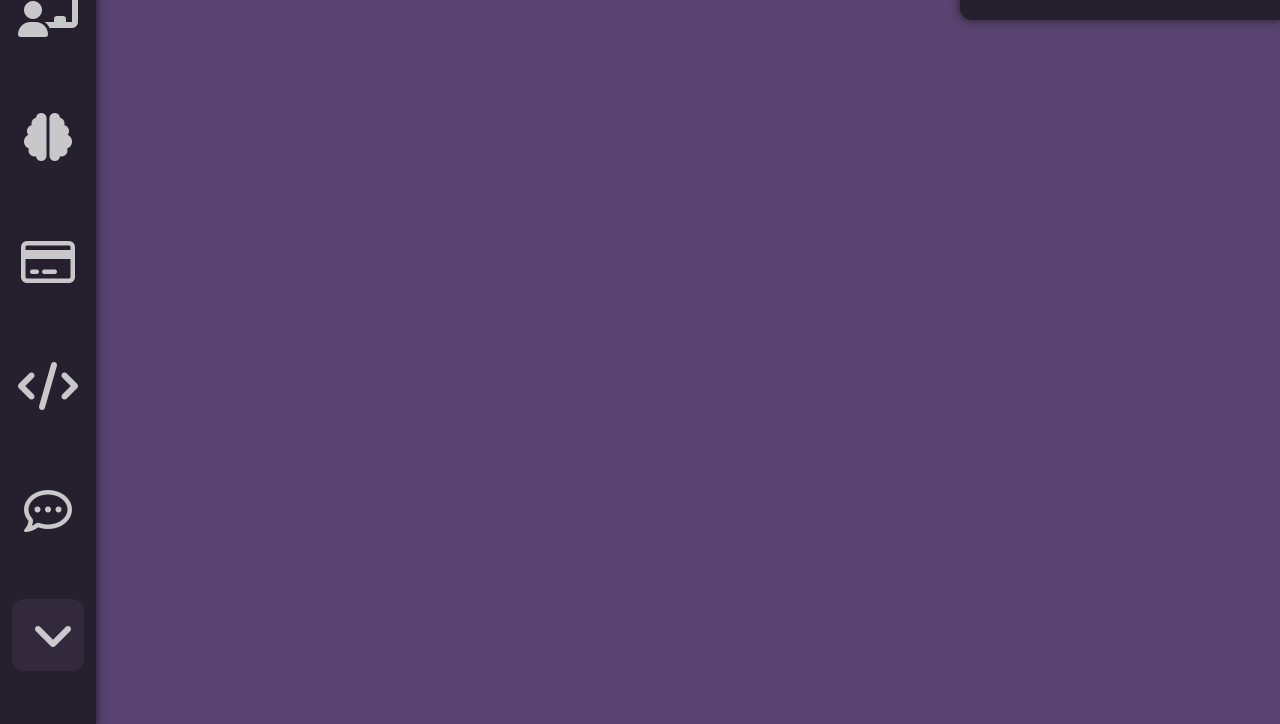
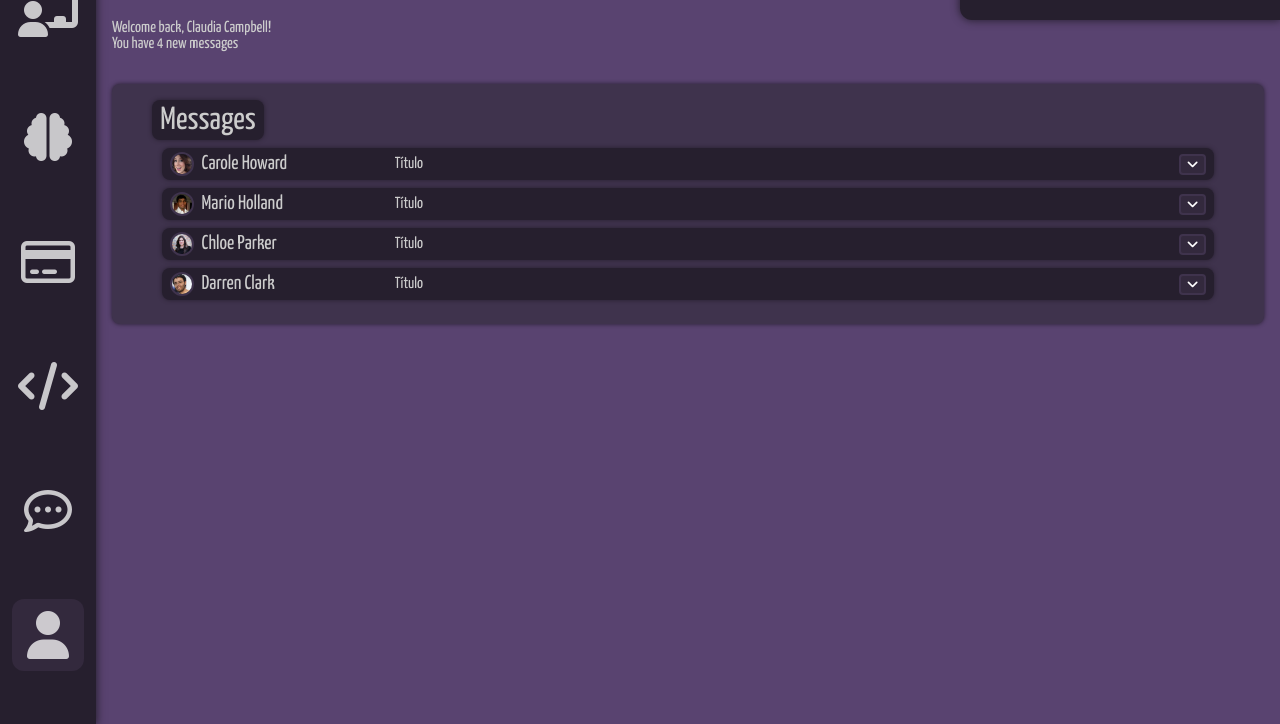
Before and after one commit to CaioZirretta/Gamers-Tavern, a plain HTML site: page index.html in a window 1280 px wide. Shown: the part 76-800 px from the top of the page. Drawn offline with Linux system fonts and the light colour scheme.

Commit message:
Messages section
- Message with title, subject and expand button.
- Expand button shows the content of the message

```diff
--- a/index.html
+++ b/index.html
@@ -21,8 +21,68 @@
         </div>
      </header>
     <main>
-        <section id="welcome">
-            <div class="welcome"></div>
+        <section id="welcome" class="grid">
+            <div class="container">
+                <div class="welcome-user">Welcome back, Claudia Campbell!</div>
+                <div class="welcome-messages">You have 4 new messages</div>
+            </div>
+        </section>
+        <section id="messages" class="grid">
+            <div class="messages">
+                <div class="title"><p>Messages</p></div>
+                <div class="message">
+                    <div class="message-pre">
+                        <img src="assets/img/33.jpg" alt="">
+                        <div class="message-sender">Carole Howard</div>
+                        <div class="message-subject">Título</div>
+                        <div class="message-expand">
+                            <button><i class="fas fa-angle-down"></i></button>
+                        </div>
+                    </div>
+                    <div class="message-content">
+                        <p>Lorem ipsum dolor sit amet consectetur, adipisicing elit. Saepe quod aspernatur, minus velit, tempore facere, doloribus odio maxime aut ex dolorum rerum eum? &#128519&#128519Qui a earum sed expedita? Quam, magnam?</p>
+                    </div>
+                </div>
+                <div class="message">
+                    <div class="message-pre">
+                        <img src="assets/img/56.jpg" alt="">
+                        <div class="message-sender">Mario Holland</div>
+                        <div class="message-subject">Título</div>
+                        <div class="message-expand">
+                            <button><i class="fas fa-angle-down"></i></button>
+                        </div>
+                    </div>
+                    <div class="message-content">
+                        <p>&#128552 Lorem ipsum dolor sit amet consectetur, adipisicing elit. Saepe quod aspernatur, minus velit, tempore facere, doloribus odio maxime aut ex dolorum rerum eum? Qui a earum sed expedita? Quam, magnam?</p>
+                    </div>
+                </div>
+                <div class="message">
+                    <div class="message-pre">
+                        <img src="assets/img/76.jpg" alt="">
+                        <div class="message-sender">Chloe Parker</div>
+                        <div class="message-subject">Título</div>
+                        <div class="message-expand">
+                            <button><i class="fas fa-angle-down"></i></button>
+                        </div>
+                    </div>
+                    <div class="message-content">
+                        <p>Lorem ipsum dolor sit amet consectetur, adipisicing elit. Saepe quod aspernatur, minus velit, tempore facere, doloribus odio maxime aut ex dolorum rerum eum? Qui a earum sed expedita? Quam, magnam? &#129327 &#129327</p>
+                    </div>
+                </div>
+                <div class="message">
+                    <div class="message-pre">
+                        <img src="assets/img/98.jpg" alt="">
+                        <div class="message-sender">Darren Clark</div>
+                        <div class="message-subject">Título</div>
+                        <div class="message-expand">
+                            <button><i class="fas fa-angle-down"></i></button>
+                        </div>
+                    </div>
+                    <div class="message-content">
+                        <p>Lorem ipsum dolor sit amet consectetur, adipisicing elit. Saepe quod aspernatur, minus velit &#129321, tempore facere, &#129298 doloribus odio maxime aut ex dolorum rerum eum? Qui a earum sed expedita? Quam, magnam?</p>
+                    </div>
+                </div>
+            </div>
         </section>
     </main>
     <footer>
@@ -69,7 +129,7 @@
                 </li>
                 <li>
                     <button onclick="minimizeNav()">
-                        <i class="fas fa-angle-down"></i>
+                        <i class="fas fa-user"></i>
                     </button>
                 </li>
             </ul>
--- a/main.js
+++ b/main.js
@@ -14,9 +14,16 @@ function minimizeNav(){
   const navUser = document.querySelector('.nav .user')
   navUser.classList.toggle('show')
 
-  const navMinimize = document.querySelector('.nav li button i')
-  navMinimize.classList.toggle('rotate')
-
   const navLogOut = document.querySelector('.nav .logout')
   navLogOut.classList.toggle('show')
 }
+
+const messages = document.querySelectorAll('.message button')
+
+for(let message of messages){
+  message.addEventListener('click', () => {
+    const messageContainer = message.parentNode.parentNode.parentNode
+    messageContainer.classList.toggle('expand')
+    console.log(messageContainer)
+  })
+}
--- a/style.css
+++ b/style.css
@@ -3,6 +3,7 @@
     --hue:269;
     --background-color: hsl(var(--hue), 25%, 35%);
     --base-color: hsl(var(--hue), 20%, 20%);
+    --base-color-light: hsl(var(--hue), 20%, 25%);
     --base-color-dark: hsl(var(--hue), 20%, 15%);
 }
 
@@ -11,20 +12,32 @@ body{
     margin: 0;
     padding: 0;
     font-family: 'Yanone Kaffeesatz', sans-serif;
+    box-sizing: border-box;
+}
+
+main{
+    margin-top: 4rem;
+    color: hsl(0, 0%, 80%);
+}
+
+section{
+    margin-top: 2rem;
+}
+
+header, footer{
     color: white;
-    box-sizing: border-box;
 }
 
 ul{
     list-style: none;
 }
 
-main{
-    margin-top: 4rem;
+a{
+    text-decoration: none;
 }
 
-a{
-    text-decoration: none;
+p{
+    margin: unset;
 }
 
 /* GENERAL CLASSES */
@@ -106,6 +119,7 @@ a{
 .nav li:last-child{
     background: var(--base-color);
     opacity: 100%;
+    position: relative;
 }
 
 .nav li:hover{
@@ -157,17 +171,11 @@ a{
     color: white;
     margin: 0;
     padding: 0;
-    width: 2rem;
-    height: 2rem;
     cursor: pointer;
 }
 
 .nav button i{
     font-size: 1.5rem;
-}
-
-.nav button i.rotate{
-    transform: rotate(180deg);
 }
 
 .nav li.hide:not(:last-child){
@@ -241,7 +249,128 @@ a{
     margin-right: .5rem;
 }
 
+/* Welcome */
+
+
+
+/* Messages */
+
+.messages{
+    background: var(--base-color-light);
+    padding-top: 1rem;
+    padding-bottom: 1rem;
+    border-radius: 8px;
+    box-shadow: 0px 0px 4px var(--base-color-dark);
+}
+
+.message-pre{
+    display: flex;
+    align-items: center;
+    width: 100%;
+}
+
+.message, .title{
+    padding: .25rem .5rem;
+    height: 1.5rem;
+    align-items: center;
+
+    border-radius: 8px;
+    background-color: var(--base-color-dark);
+    box-shadow: 0px 0px 4px var(--base-color-dark);
+    transition: .3s ease;
+    overflow: hidden;
+}
+
+.message:hover{
+    color: white;
+    transition: .3s ease;
+}
+
+.message img{
+    width: 1.25rem;
+    border-radius: 50%;
+    margin-right: .5rem;
+    border: 2px solid var(--base-color-light);
+}
+
+.title{
+    width: 6rem;
+    height: 2rem;
+    margin-right: auto;
+    margin-left: 3.5%;
+    font-size: 2rem;
+}
+
+.message{
+    width: 90%;
+    margin: .5rem auto;
+    justify-content: space-around;
+    align-items: flex-start;
+    transition: .3s ease;
+}
+
+.message.expand{
+    height: max-content;
+    transition: .3s ease;
+}
+
+.message-subject,
+.message-sender{
+    overflow: hidden;
+    text-overflow: ellipsis;
+}
+
+.message-sender{
+    font-size: 1.25rem;
+    width: 7rem;
+    text-align: left;
+    padding: auto;
+}
+
+.message-subject{
+    margin-left: auto;
+    margin-right: auto;
+    width: 60%;
+}
+
+.message-expand{
+    margin-left: auto;
+}
+
+.message-expand button{
+    border: none;
+    background-color: var(--base-color);
+    border: 2px solid var(--base-color-light);
+    border-radius: 4px;
+    cursor: pointer;
+    transition: .3s ease;
+}
+
+.message-expand button i{
+    color: white;
+    transition: .3s ease;
+}
+
+.message-expand button:hover,
+.message-expand button i:hover{
+    color: white;
+    background-color: var(--base-color-light);
+    transition: .3s ease;
+}
+
+.message-content{
+    margin-top: .25rem;
+    height: auto;
+    font-size: .9rem;
+}
+
+/* Media Queries */
+
 @media screen and (min-width: 768px) {
+    main{
+        margin-top: 6rem;
+        margin-left: 6rem;
+    }
     .header{
         width: 18rem;
         padding: 1rem;
@@ -326,6 +455,7 @@ a{
     .user .user-info{
         font-size: 2rem;
     }
+
 }
 
 @media screen and (min-width:900px){
```
Also changed, not shown: assets/img/31.jpg (added), assets/img/33.jpg (added), assets/img/56.jpg (added), assets/img/98.jpg (added), 1 other file.
